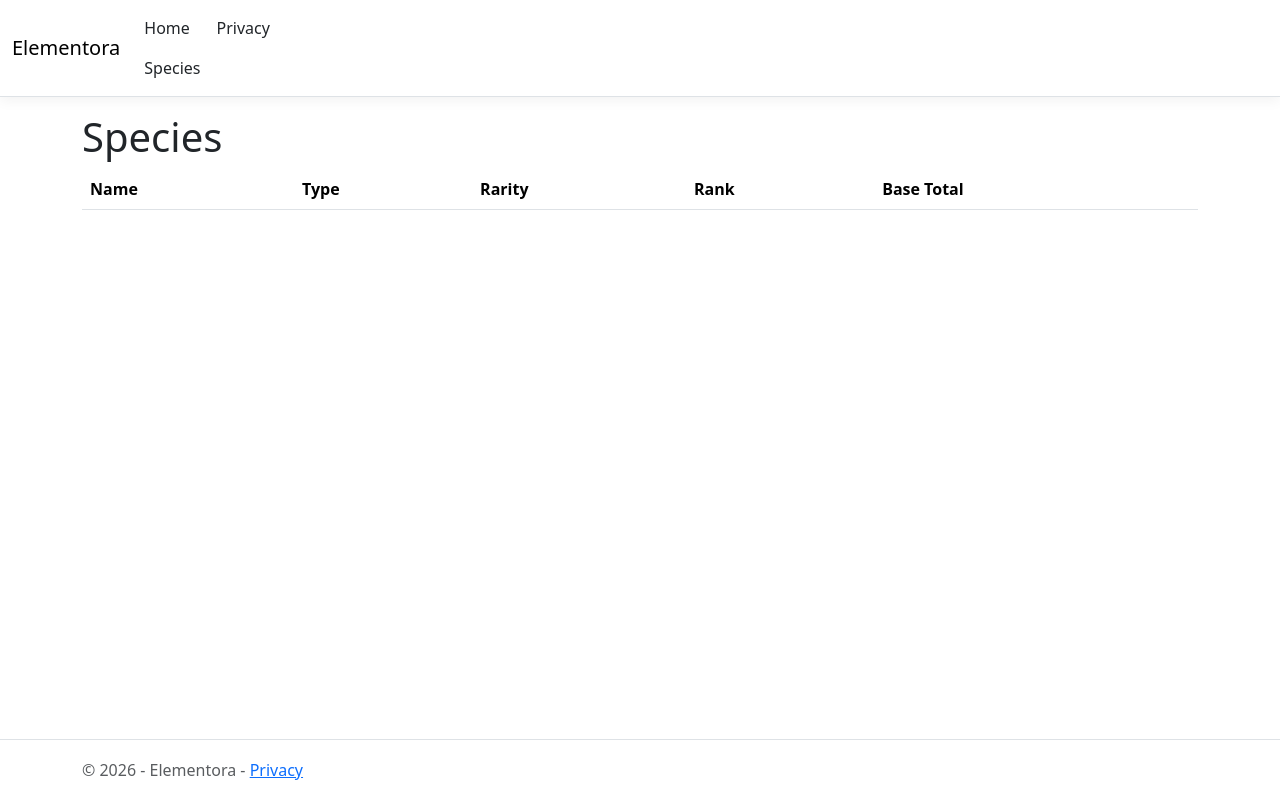
After one commit to srukun/Elementora, an ASP.NET Core app: template src/Elementora.Web/Views/Species/Index.cshtml in a window 1280 px wide. The commit adds this page. Run offline with ASP.NET Core 8, Linux system fonts and the light colour scheme; the template is opened without the code that fills it, so the values that code supplies are empty; style sheets or scripts are compiled from the project's sources.

Commit message:
Added species list and detail pages

```diff
--- a/src/Elementora.Web/Views/Shared/_Layout.cshtml
+++ b/src/Elementora.Web/Views/Shared/_Layout.cshtml
@@ -13,7 +13,7 @@
     <header>
         <nav class="navbar navbar-expand-sm navbar-toggleable-sm navbar-light bg-white border-bottom box-shadow mb-3">
             <div class="container-fluid">
-                <a class="navbar-brand" asp-area="" asp-controller="Home" asp-action="Index">Elementora.Web</a>
+                <a class="navbar-brand" asp-area="" asp-controller="Home" asp-action="Index">Elementora</a>
                 <button class="navbar-toggler" type="button" data-bs-toggle="collapse" data-bs-target=".navbar-collapse" aria-controls="navbarSupportedContent"
                         aria-expanded="false" aria-label="Toggle navigation">
                     <span class="navbar-toggler-icon"></span>
@@ -22,6 +22,7 @@
                     <ul class="navbar-nav flex-grow-1">
                         <li class="nav-item">
                             <a class="nav-link text-dark" asp-area="" asp-controller="Home" asp-action="Index">Home</a>
+                            <a class="nav-link text-dark" asp-area="" asp-controller="Species" asp-action="Index">Species</a>
                         </li>
                         <li class="nav-item">
                             <a class="nav-link text-dark" asp-area="" asp-controller="Home" asp-action="Privacy">Privacy</a>
@@ -39,7 +40,7 @@
 
     <footer class="border-top footer text-muted">
         <div class="container">
-            &copy; 2026 - Elementora.Web - <a asp-area="" asp-controller="Home" asp-action="Privacy">Privacy</a>
+            &copy; 2026 - Elementora - <a asp-area="" asp-controller="Home" asp-action="Privacy">Privacy</a>
         </div>
     </footer>
     <script src="~/lib/jquery/dist/jquery.min.js"></script>
--- /dev/null
+++ b/src/Elementora.Web/Views/Species/Index.cshtml
@@ -0,0 +1,33 @@
+@model IReadOnlyList<Species>
+
+@{
+    ViewData["Title"] = "Species";
+}
+
+<h1>Species</h1>
+
+<table class="table table-striped">
+    <thead>
+        <tr>
+            <th>Name</th>
+            <th>Type</th>
+            <th>Rarity</th>
+            <th>Rank</th>
+            <th>Base Total</th>
+        </tr>
+    </thead>
+    <tbody>
+        @foreach (var species in Model)
+        {
+            <tr>
+                <td>
+                    <a asp-action="Details" asp-route-id="species.Id">@species.Name</a>
+                </td>
+                <td>@species.Type</td>
+                <td>@species.Rarity</td>
+                <td>@((int)species.Rank)</td>
+                <td>@species.TotalBaseStats().Total</td>
+            </tr>
+        }
+    </tbody>
+</table>
--- a/src/Elementora.Web/Views/_ViewImports.cshtml
+++ b/src/Elementora.Web/Views/_ViewImports.cshtml
@@ -1,3 +1,4 @@
 @using Elementora.Web
 @using Elementora.Web.Models
+@using Elementora.Web.Data.Entities
 @addTagHelper *, Microsoft.AspNetCore.Mvc.TagHelpers
```
Also changed, not shown: src/Elementora.Web/Controllers/SpeciesController.cs (added, +34 -0 lines), src/Elementora.Web/Views/Species/Details.cshtml (added, +28 -0 lines).
